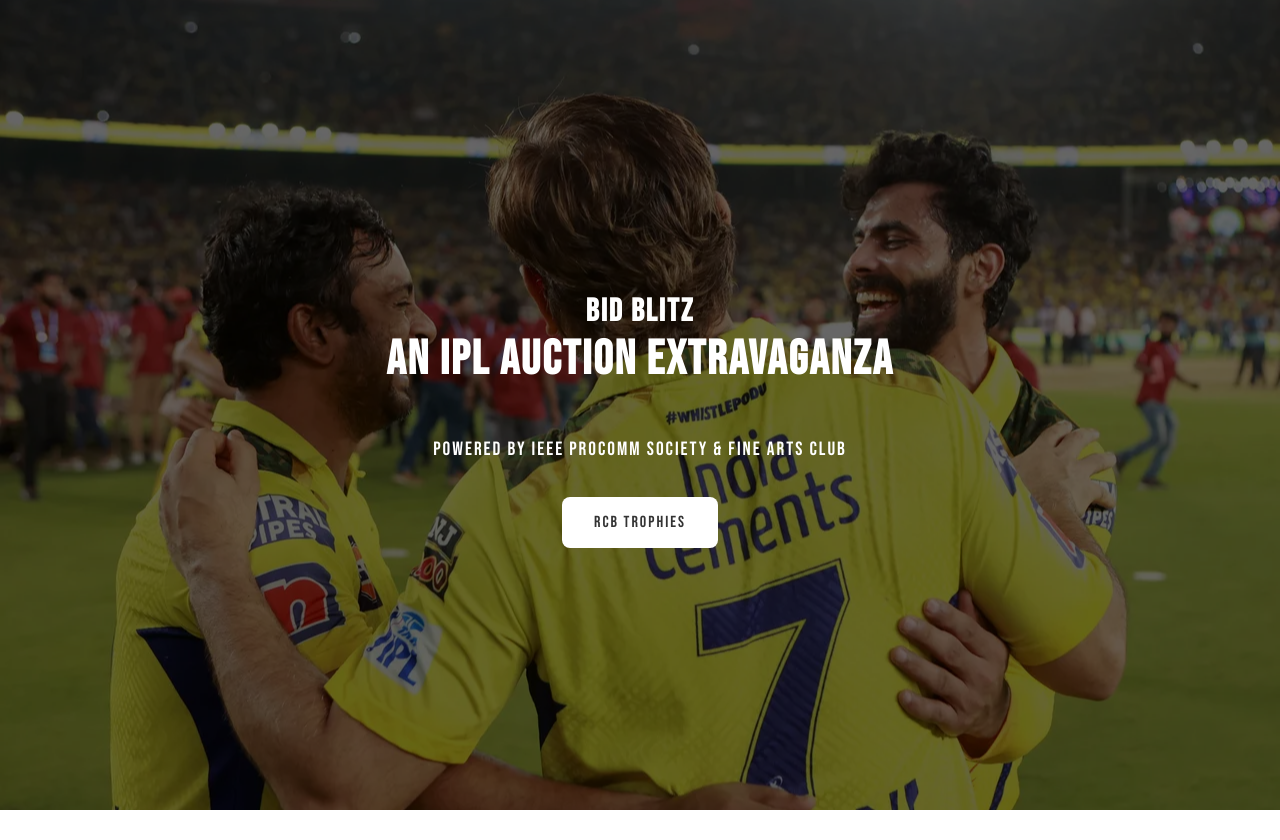
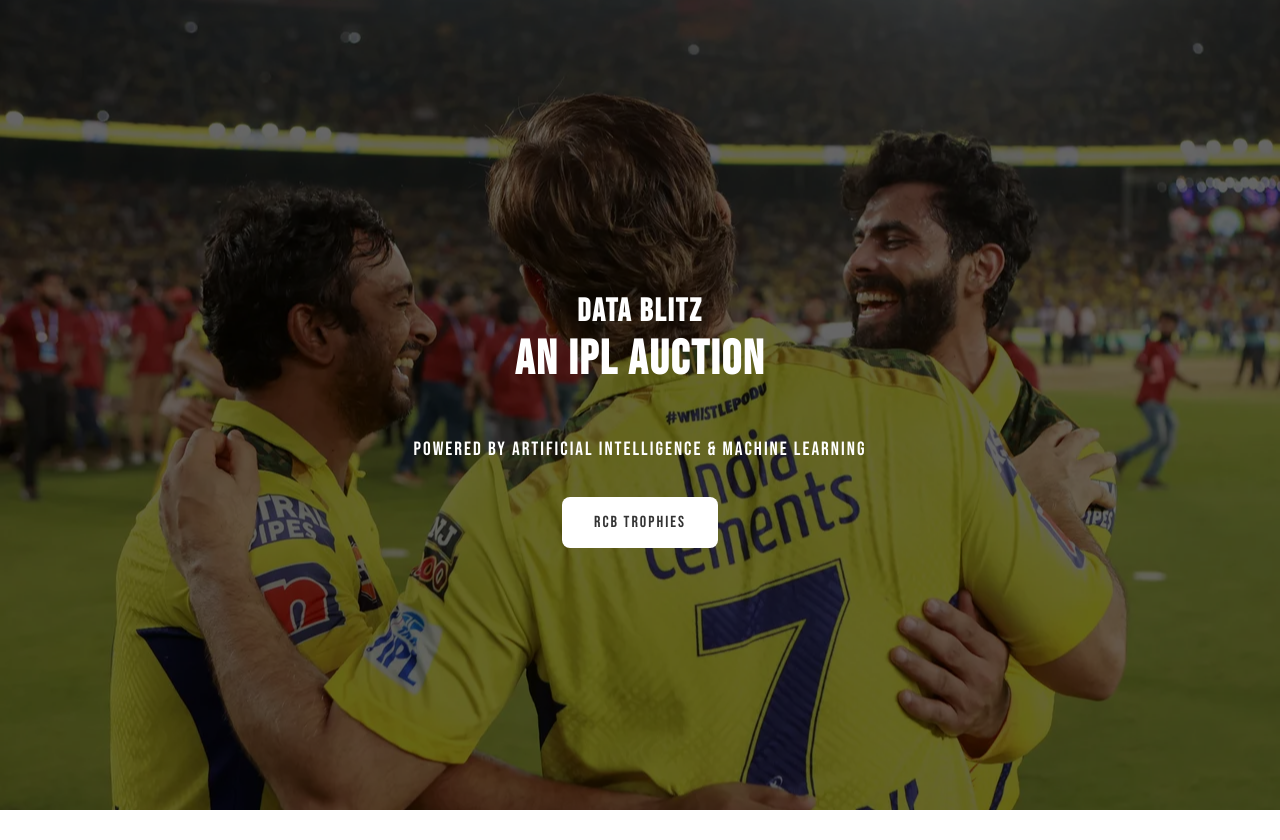
Before and after one commit to Kishore735/Auction, a plain HTML site: page AUCTION/index.html in a window 1280 px wide. Drawn offline with Linux system fonts and the light colour scheme.

Commit message:
Update index.html

```diff
--- a/AUCTION/index.html
+++ b/AUCTION/index.html
@@ -11,8 +11,8 @@
 <body>
     <div class="fullscreen">
       <div class="hero">
-        <h3>BID BLITZ</h3> <h1>An IPL AUCTION EXTRAVAGANZA</h1>
-        <p>Powered By IEEE PROCOMM SOCIETY & FINE ARTS CLUB</p>
+        <h3>DATA BLITZ</h3> <h1>An IPL AUCTION</h1>
+        <p>Powered By Artificial Intelligence & Machine Learning</p>
         <a class="btn" id="btn">RCB Trophies</a>
         <h6>Scroll Down To Read Further</h6>
       </div>
```
